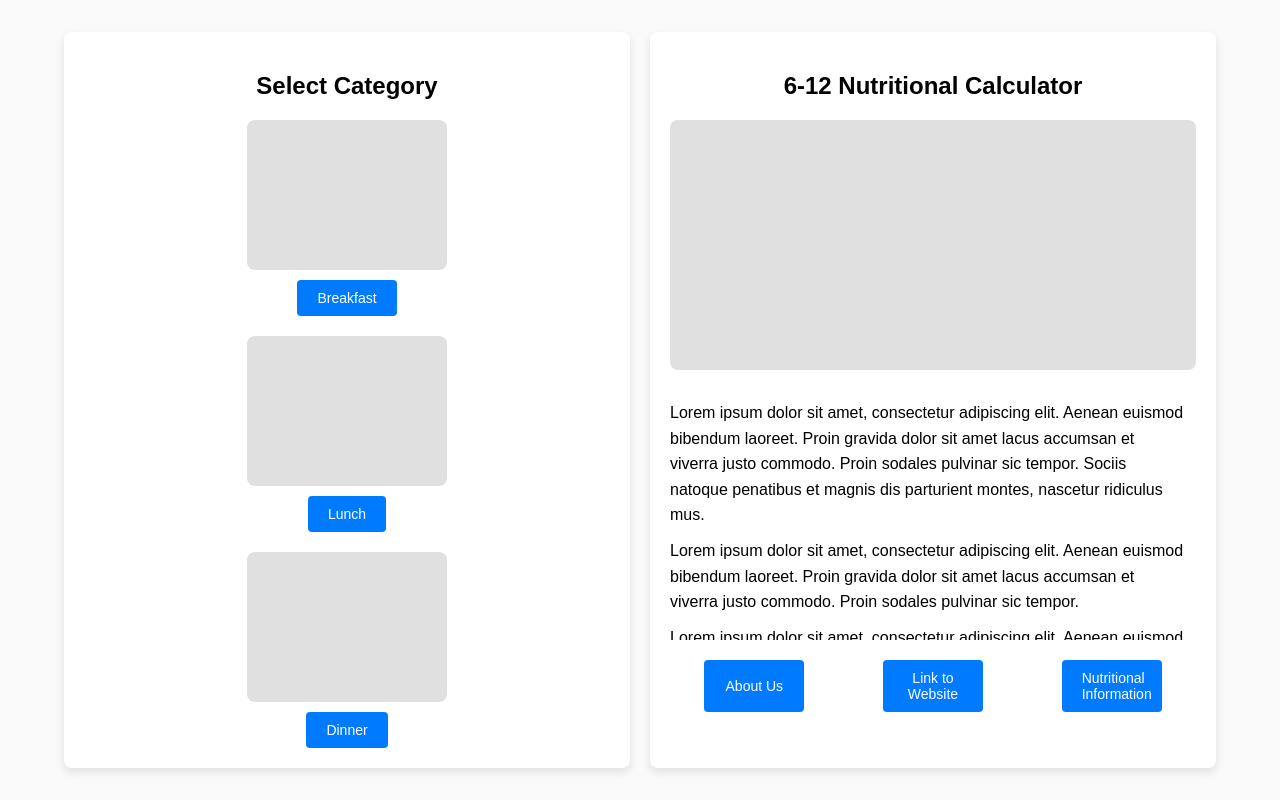
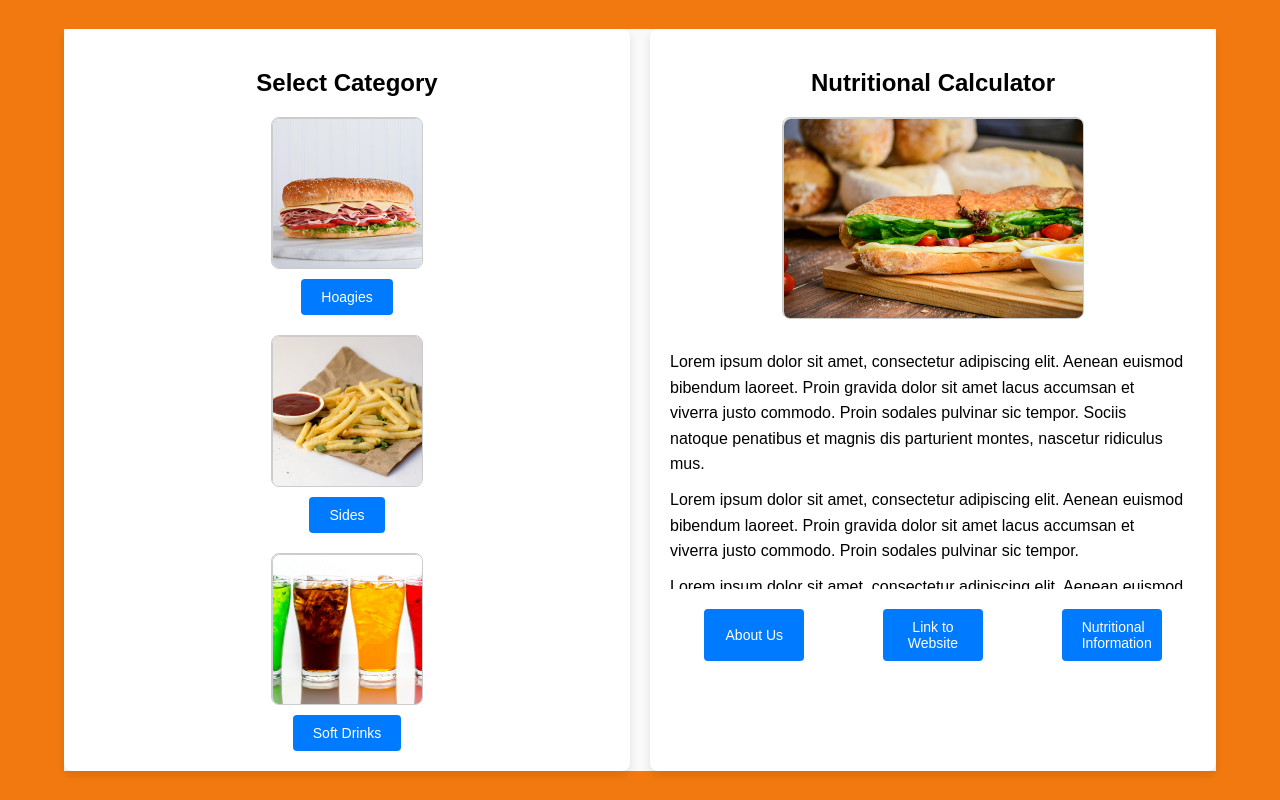
Before and after one commit to lisa1704/Nutritional-Calculator, a PHP site: page / in a window 1280 px wide. Run offline with PHP 8.4, Linux system fonts and the light colour scheme.

Commit message:
main menu page css

```diff
--- a/css/style1.css
+++ b/css/style1.css
@@ -13,7 +13,7 @@ body {
     justify-content: center;
     align-items: center;
     height: 100vh;
-    background-color: #f9f9f9;
+    background-color: #f17910 /* Gradient background */
 }
 
 .container {
@@ -21,6 +21,7 @@ body {
     width: 90%;
     max-width: 1200px;
     gap: 20px;
+    background-color: #f9f9f9;
 }
 
 .left-section,
@@ -52,20 +53,46 @@ body {
 }
 
 .image-placeholder {
+    width: 150px; /* Set a consistent width */
+    height: 150px; /* Set a consistent height */
+    border: 1px solid #ccc;
+    border-radius: 8px; /* Optional: Rounded corners */
+    overflow: hidden; /* Prevent images from spilling outside the container */
+    background-color: #f0f0f0; /* Placeholder color when image is loading */
+}
+
+.image-placeholder img {
+    width: 100%; /* Fill the container horizontally */
+    height: 100%; /* Fill the container vertically */
+    object-fit: cover; /* Ensures the image scales proportionally */
+    object-position: center; /* Centers the image */
+}
+
+/* .image-placeholder {
     width: 100%;
     max-width: 200px;
     height: 150px;
     background: #e0e0e0;
     border-radius: 8px;
+} */
+
+.large {
+    width: 100%; /* Make the container take full width */
+    max-width: 300px; /* Set a max width to prevent it from being too large */
+    height: 200px; /* Set a fixed height */
+    margin: 0 auto; /* Center the container horizontally */
+    border: 1px solid #ccc; /* Optional: Add a border for clarity */
+    border-radius: 8px; /* Optional: Rounded corners */
+    overflow: hidden; /* Prevent the image from spilling out */
 }
 
-.large {
-    width: 100%;
-    max-width: 600px;
-    height: 250px;
-    background: #e0e0e0;
-    border-radius: 8px;
+.large img {
+    width: 100%; /* Scale the image to match the container width */
+    height: 100%; /* Scale the image to match the container height */
+    object-fit: cover; /* Ensures the image scales proportionally and fills the container */
+    object-position: center; /* Center the image within the container */
 }
+
 
 button {
     padding: 10px 20px;
--- a/index.php
+++ b/index.php
@@ -3,7 +3,8 @@
 <head>
     <meta charset="UTF-8">
     <meta name="viewport" content="width=device-width, initial-scale=1.0">
-    <title>6-12 Nutritional Calculator</title>
+    <title>Nutritional Calculator</title>
+    <link href="https://fonts.googleapis.com/css2?family=Poppins:wght@400;600&display=swap" rel="stylesheet">
     <link rel="stylesheet" href="css/style1.css">
 </head>
 <body>
@@ -12,28 +13,37 @@
             <h2>Select Category</h2>
             <div class="category">
                 <div class="category-card">
-                    <div class="image-placeholder"></div>
+                <div class="image-placeholder">
+                    <img src="images/hoagie2.jpg" alt="hoagie" class="image-placeholder">
+                </div>
+
                     <form action="breakfastMenu.php" method="GET">
-                        <button type="submit">Breakfast</but>
+                        <button type="submit">Hoagies</but>
                     </form>
                 </div>
                 <div class="category-card">
-                    <div class="image-placeholder"></div>
+                    <div class="image-placeholder">
+                        <img src="images/sides.jpg" alt="sides" class="image-placeholder"/>
+                    </div>
                     <form action="lunchMenu.php" method="GET">
-                    <button>Lunch</button>
+                    <button>Sides</button>
                     </form>
                 </div>
                 <div class="category-card">
-                    <div class="image-placeholder"></div>
+                    <div class="image-placeholder">
+                        <img src="images/drinks.jpg" alt="drinks" class="image-placeholder"/>
+                    </div>
                     <form action="dinnerMenu.php" method="GET">
-                    <button>Dinner</button>
+                    <button>Soft Drinks</button>
                     </form>
                 </div>
             </div>
         </div>
         <div class="right-section">
-            <h2>6-12 Nutritional Calculator</h2>
-            <div class="large"></div>
+            <h2>Nutritional Calculator</h2>
+            <div class="large">
+                <img src="images/hoagie3.jpg" class="large"/>
+            </div>
             <div class="text-scroll">
                 <p>Lorem ipsum dolor sit amet, consectetur adipiscing elit. Aenean euismod bibendum laoreet. Proin gravida dolor sit amet lacus accumsan et viverra justo commodo. Proin sodales pulvinar sic tempor. Sociis natoque penatibus et magnis dis parturient montes, nascetur ridiculus mus.</p>
                 <p>Lorem ipsum dolor sit amet, consectetur adipiscing elit. Aenean euismod bibendum laoreet. Proin gravida dolor sit amet lacus accumsan et viverra justo commodo. Proin sodales pulvinar sic tempor.</p>
```
Also changed, not shown: other parts of css/style1.css (+51 -0 lines), images/drinks.jpg (added), images/hoagie.png (added), images/hoagie2.jpg (added), images/hoagie3.jpg (added), images/sides.jpg (added).
